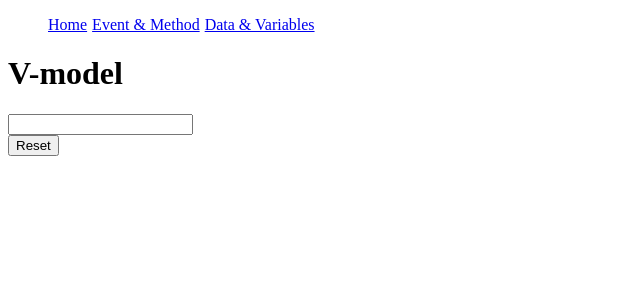
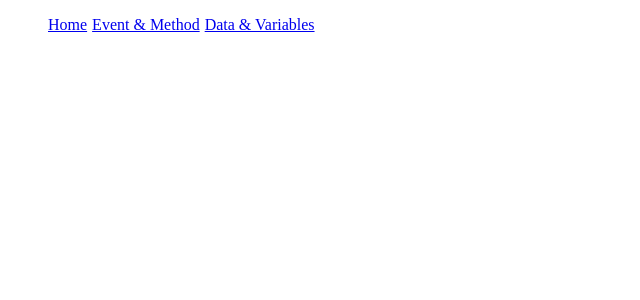
Before and after one commit to nakarinnat1993/vue_tutorial, a Vue app: page /VModel in a window 1280 px wide. Shown: the top 300 px of the page, without its empty margins (0-640 px from the left). Built offline with nearby package versions, Linux system fonts and the light colour scheme.

Commit message:
del v-model

```diff
--- a/src/App.vue
+++ b/src/App.vue
@@ -2,7 +2,6 @@
   <div>
     <ul>
       <li><router-link to="/">Home</router-link></li>
-      <!-- <li><router-link to="/VModel">V-Model</router-link></li> -->
       <li><router-link to="/EventAndMethode">Event & Method</router-link></li>
       <li><router-link to="/Data">Data & Variables</router-link></li>
     </ul>
--- a/src/router/index.js
+++ b/src/router/index.js
@@ -1,6 +1,5 @@
 import { createRouter, createWebHistory } from 'vue-router'
 import Home from '../views/Home.vue'
-import VModel from '../views/VModel.vue'
 import EventAndMethode from '../views/EventAndMethode.vue'
 import Data from '../views/Data.vue'
 
@@ -9,11 +8,6 @@ const routes = [
     path: '/',
     name: 'Home',
     component: Home
-  },
-  {
-    path: '/VModel',
-    name: 'VModel',
-    component: VModel
   },
   {
     path: '/EventAndMethode',
--- a/src/views/VModel.vue
+++ /dev/null
@@ -1,21 +0,0 @@
-<template>
-  <div class="v-model">
-    <h1>V-model</h1>
-    <input type="text" v-model="msg" />
-    <div>{{ msg }}</div>
-    <button @click="msg = ''">Reset</button>
-  </div>
-</template>
-
-<script>
-export default {
-  name: "v-model",
-  data() {
-    return {
-      msg: "",
-    };
-  }
-};
-</script>
-
-<style></style>
```
